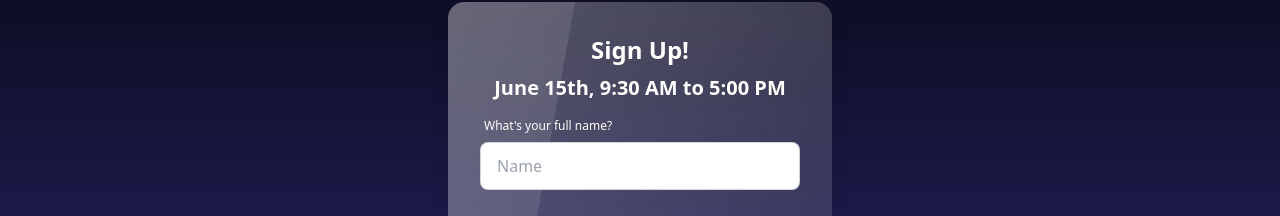
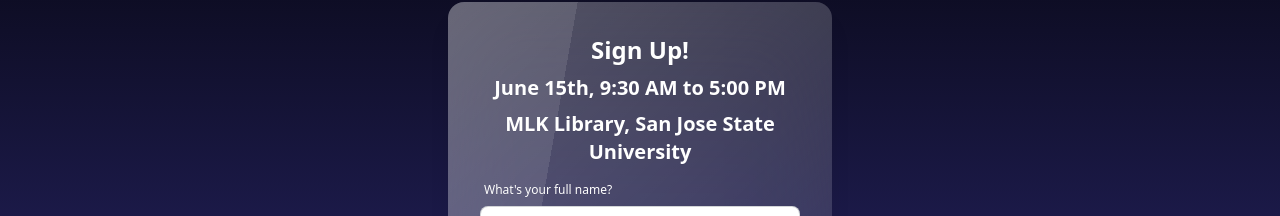
Before and after one commit to nityapisolkar/maneframe2024-np, a SvelteKit app in the folder maneframe/: page /apply in a window 1280 px wide. Shown: the part 230-446 px from the top of the page. Built offline with nearby package versions, Linux system fonts and the light colour scheme; no server answers.

Commit message:
anoither

```diff
--- a/maneframe/src/routes/apply/+page.server.js
+++ b/maneframe/src/routes/apply/+page.server.js
@@ -94,7 +94,7 @@
             from: 'Maneframe 2024 <' + ADDRESS + '>' ,
             to: llvm.get("email"),
             subject: "Can't wait to see you at ManeFrame 2024!",
-            text: "Hi " + llvm.get("name") + ", we're so excited to see you at ManeFrame 2024!\n\nHere's what you need to do to make sure you're ready for the event:\n\n1. Sign the MANDATORY liability waiver sent to your email promptly. It should be through a workflow called Rabbitsign; after you sign the document it will be emailed to your parent/guardian to be signed on their end.\n2. Be on the lookout for more emails from us concerning event details! There will probably be important information regarding the hackathon in said emails.\n\n Once again, ManeFrame is on June 15th from 9:30 A.M. to 5:00 P.M.",
+            text: "Hi " + llvm.get("name") + ", we're so excited to see you at ManeFrame 2024!\n\nHere's what you need to do to make sure you're ready for the event:\n\n1. Sign the MANDATORY liability waiver sent to your email promptly. It should be through a workflow called Rabbitsign; after you sign the document it will be emailed to your parent/guardian to be signed on their end.\n2. Be on the lookout for more emails from us concerning event details! There will probably be important information regarding the hackathon in said emails.\n\n Once again, ManeFrame is on June 15th from 9:30 A.M. to 5:00 P.M. at Martin Luther King Junior Library in San Jose State University. See you there!\n\n - The ManeFrame Team",
             replyTo: "maneframe24@gmail.com"
 
         })
--- a/maneframe/src/routes/apply/+page.svelte
+++ b/maneframe/src/routes/apply/+page.svelte
@@ -50,6 +50,7 @@
             <div class="card-body">
                 <h2 class="font-bold text-2xl text-white">Sign Up!</h2>
                 <h1 class="font-bold text-xl text-white">June 15th, 9:30 AM to 5:00 PM</h1>
+                <h1 class="font-bold text-xl text-white">MLK Library, San Jose State University</h1>
                 <!------>
                 <form method="POST">
                     <label class="form-control w-full max-w-xs">
```
